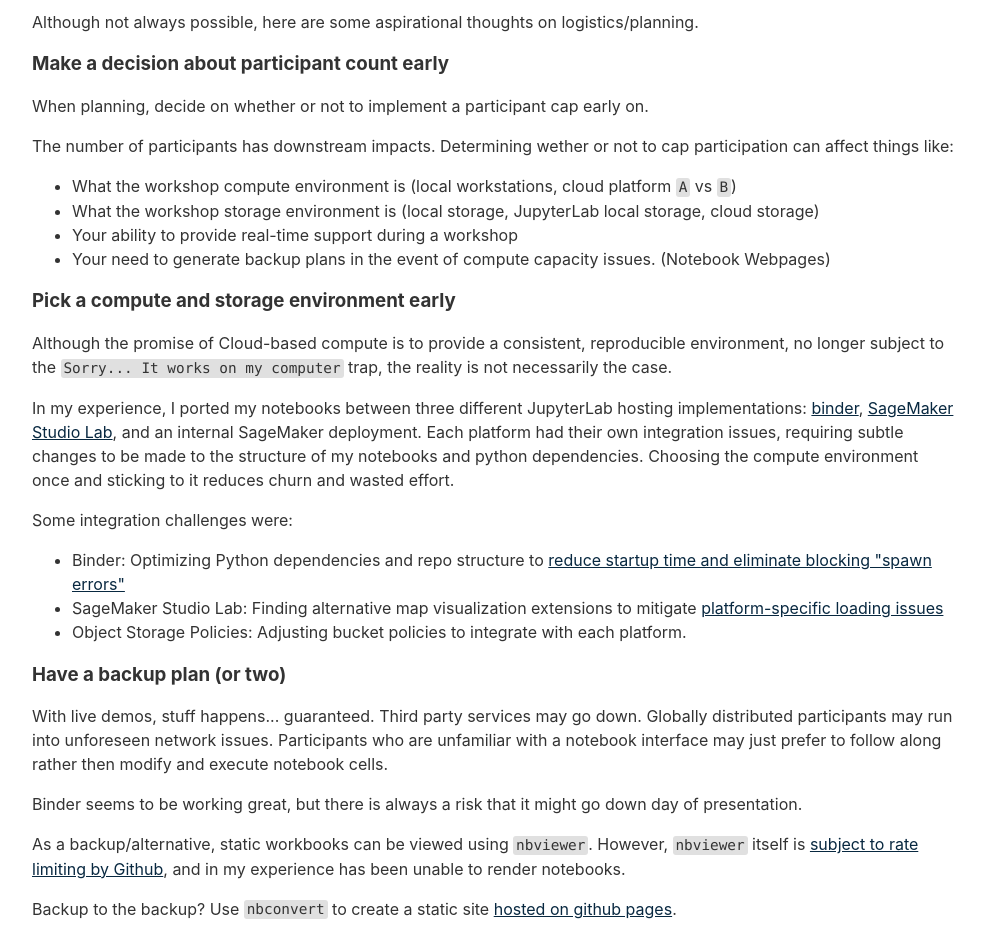
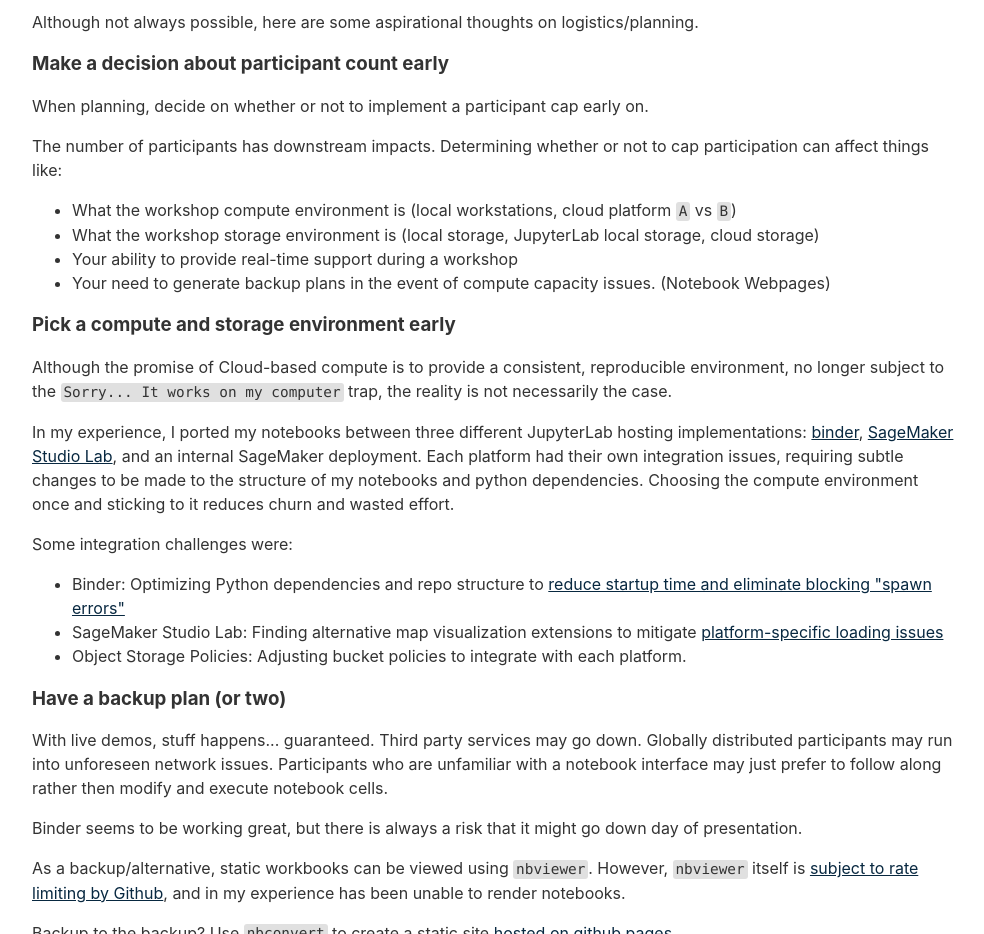
Before and after one commit to mattmakesmaps/mattmakesmaps.github.com, an Eleventy site: page content/blog/2026-02-03-Running-A-Python-Workshop/2026-02-03-Running-A-Python-Workshop.md in a window 1280 px wide. Shown: the part 1220-2154 px from the top of the page, without its empty margins (144-1128 px from the left). Built offline with nearby package versions, Linux system fonts and the light colour scheme; Eleventy itself is replaced by a stand-in of ours; files that its build step writes are made by us from their sources.

Commit message:
spelling error

```diff
--- a/content/blog/2026-02-03-Running-A-Python-Workshop/2026-02-03-Running-A-Python-Workshop.md
+++ b/content/blog/2026-02-03-Running-A-Python-Workshop/2026-02-03-Running-A-Python-Workshop.md
@@ -64,7 +64,7 @@ Although not always possible, here are some aspirational thoughts on logistics/p
 
 When planning, decide on whether or not to implement a participant cap early on.
 
-The number of participants has downstream impacts. Determining wether or not to cap participation
+The number of participants has downstream impacts. Determining whether or not to cap participation
 can affect things like:
 
 - What the workshop compute environment is (local workstations, cloud platform `A` vs `B`)
```
